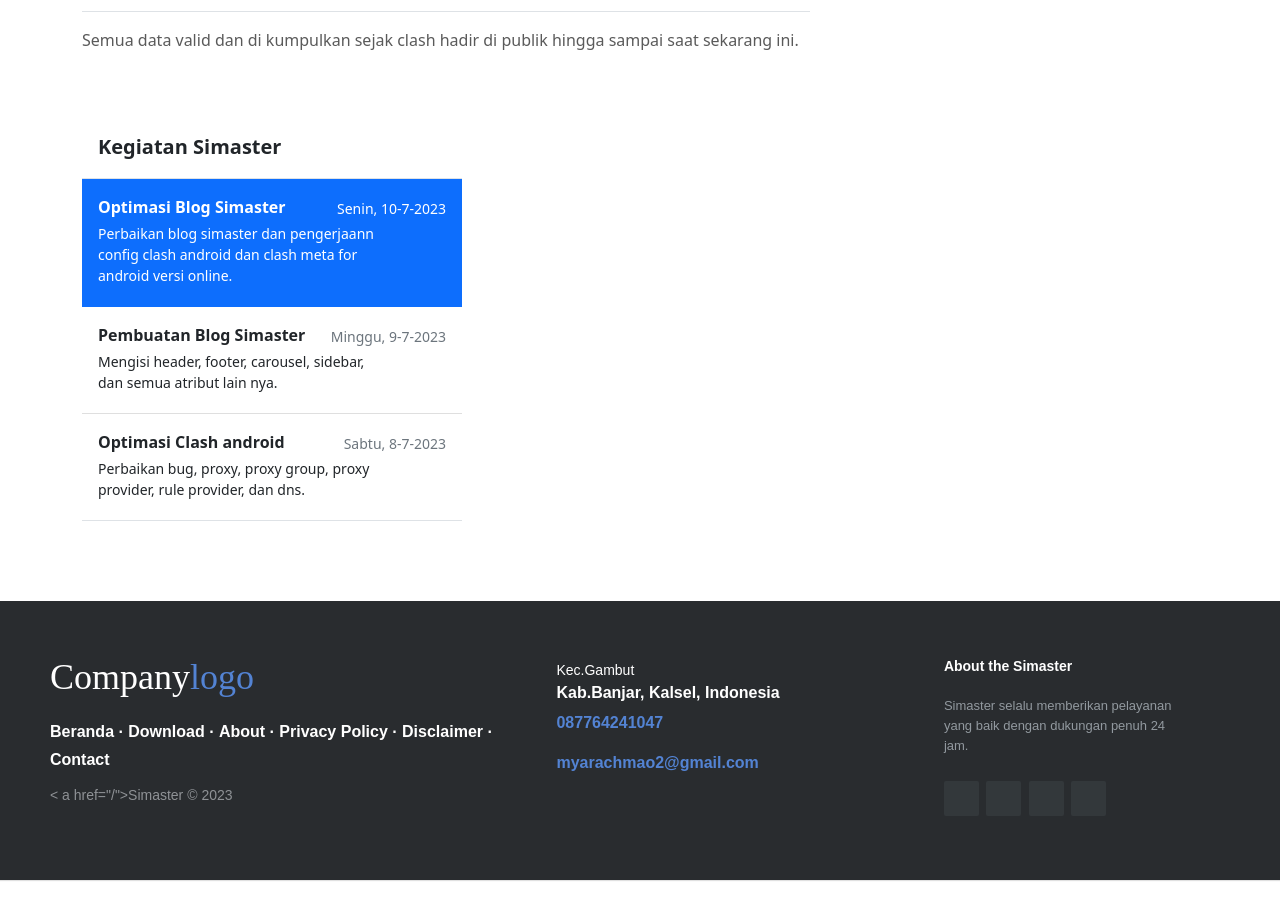
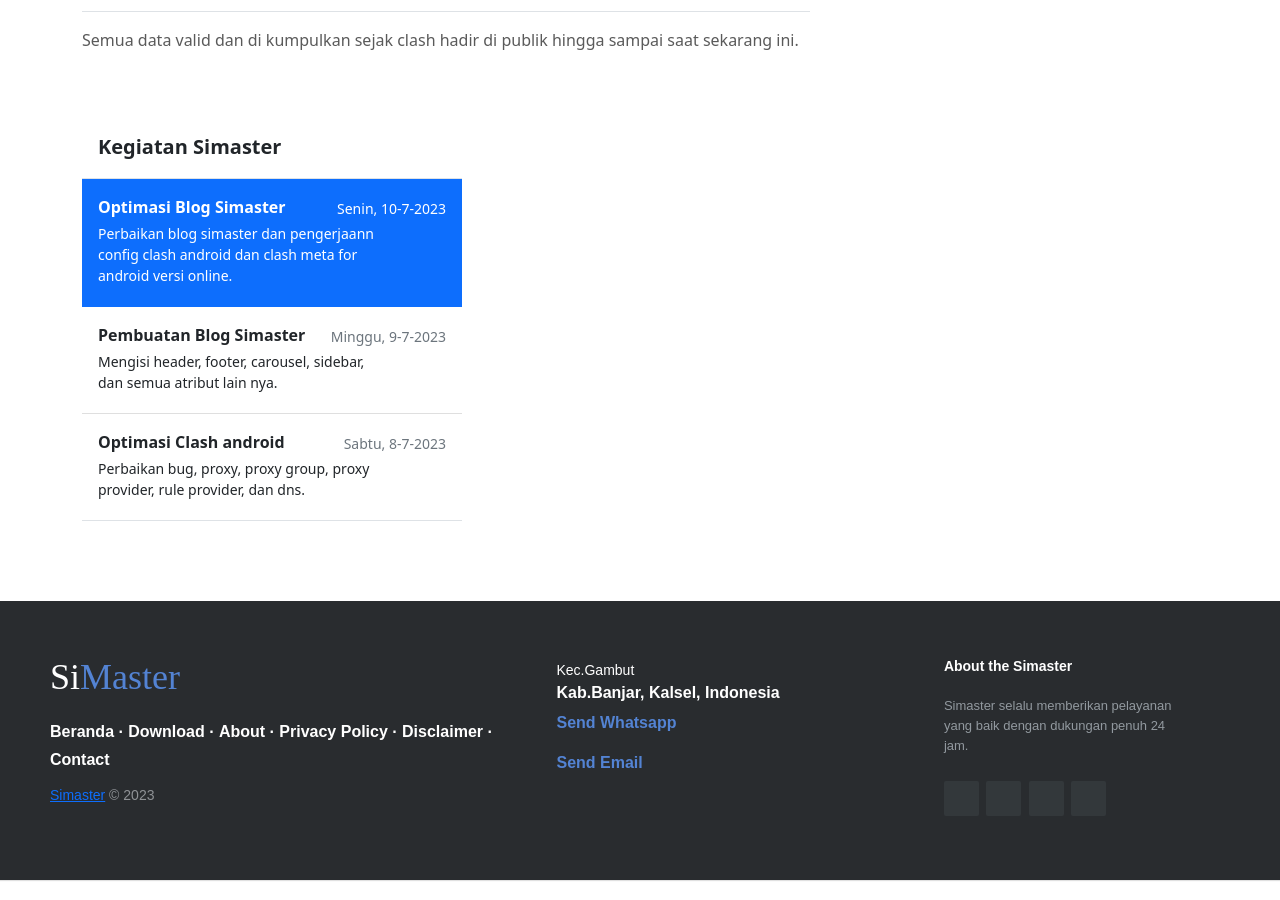
Before and after one commit to mwnsofficial/simastertutorials.github.io, a Jekyll site: the page built from index.html, in a window 1280 px wide and 900 px high, scrolled down 3165 px. Built offline with Jekyll 4.4.1, drawn with Linux system fonts in a browser that asks for light colours; the list of posts is cut into pages by our own code.

Commit message:
Update footer.html

```diff
--- a/_includes/footer.html
+++ b/_includes/footer.html
@@ -1,6 +1,6 @@
 <footer class="footer-distributed">
             <div class="footer-left">
-                <h3>Company<span>logo</span></h3>
+                <h3>Si<span>Master</span></h3>
                 <p class="footer-links">
                     <a href="/">Beranda</a>
                     ·
@@ -8,13 +8,13 @@
                     ·
                     <a href="#">About</a>
                     ·
-                    <a href="#">Privacy Policy</a>
+                    <a href="/privacy-policy">Privacy Policy</a>
                     ·
-                    <a href="#">Disclaimer</a>
+                    <a href="/disclaimer">Disclaimer</a>
                     ·
-                    <a href="#">Contact</a>
+                    <a href="/contact">Contact</a>
                 </p>
-                <p class="footer-company-name">< a href="/">Simaster</a> &copy; 2023</p>
+                <p class="footer-company-name"><a href="/">Simaster</a> &copy; 2023</p>
             </div>
             <div class="footer-center">
                 <div>
@@ -23,11 +23,11 @@
                 </div>
                 <div>
                     <i class="fa fa-whatsapp"></i>
-                    <p><a href="https://wa.me/6287764241047">087764241047</a></p>
+                    <p><a href="https://wa.me/6287764241047">Send Whatsapp</a></p>
                 </div>
                 <div>
                     <i class="fa fa-envelope"></i>
-                    <p><a href="mailto:myarachma92@gmail.com">myarachmao2@gmail.com</a></p>
+                    <p><a href="mailto:myarachma92@gmail.com">Send Email</a></p>
                 </div>
             </div>
             <div class="footer-right">
```
